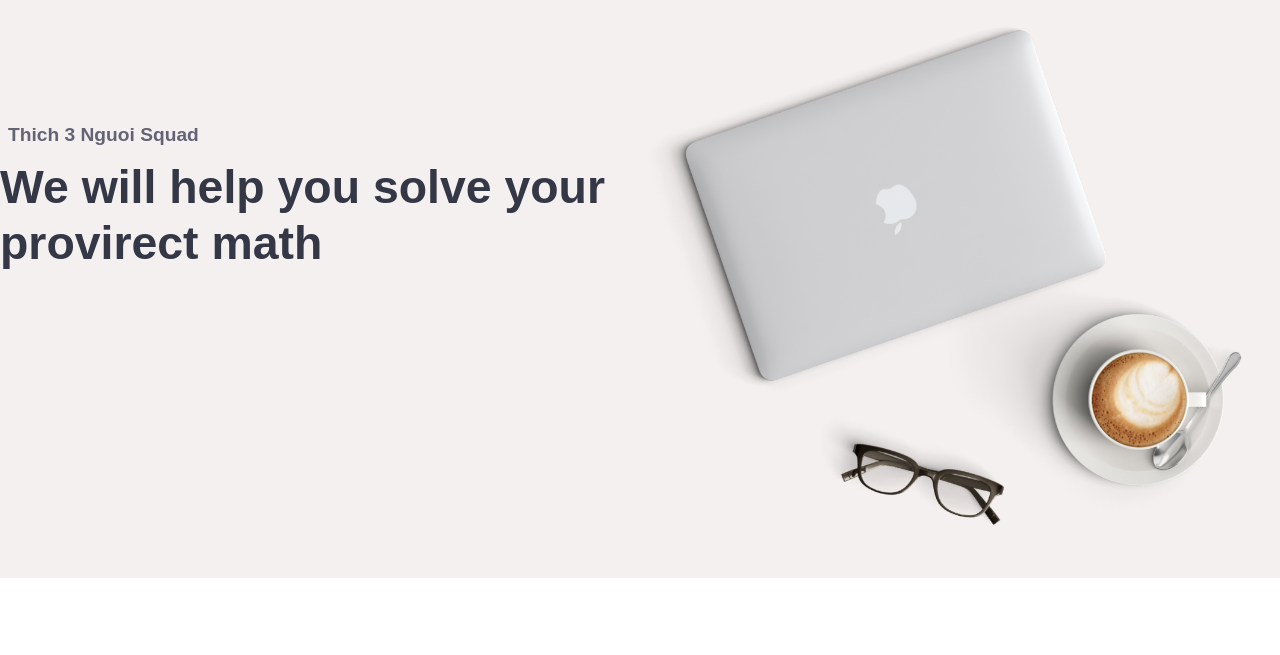
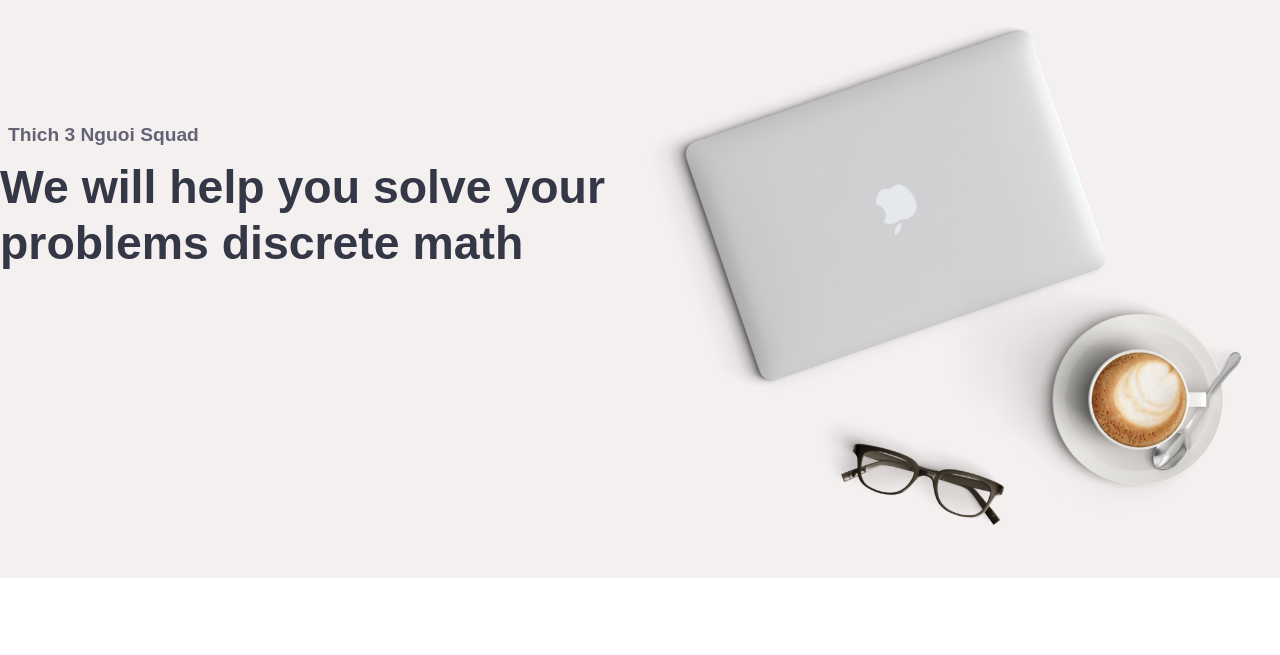
Before and after one commit to Rasermantis/SolveDiscreteMath, a plain HTML site: page index.html in a window 1280 px wide. Shown: the part 102-757 px from the top of the page. Drawn offline with Linux system fonts and the light colour scheme.

Commit message:
Add files via upload

```diff
--- a/index.html
+++ b/index.html
@@ -45,7 +45,7 @@
             <div class="banner_content">
                 <br>
                 <h1>Thich 3 Nguoi Squad</h1>
-                <p id="banner-content">We will help you solve your provirect math</p>
+                <p id="banner-content">We will help you solve your problems discrete math</p>
             </div>
             <div class="banner_img">
                 <img src="img/hero-scene.png" alt="banner img" style="height: 500px;">
```
